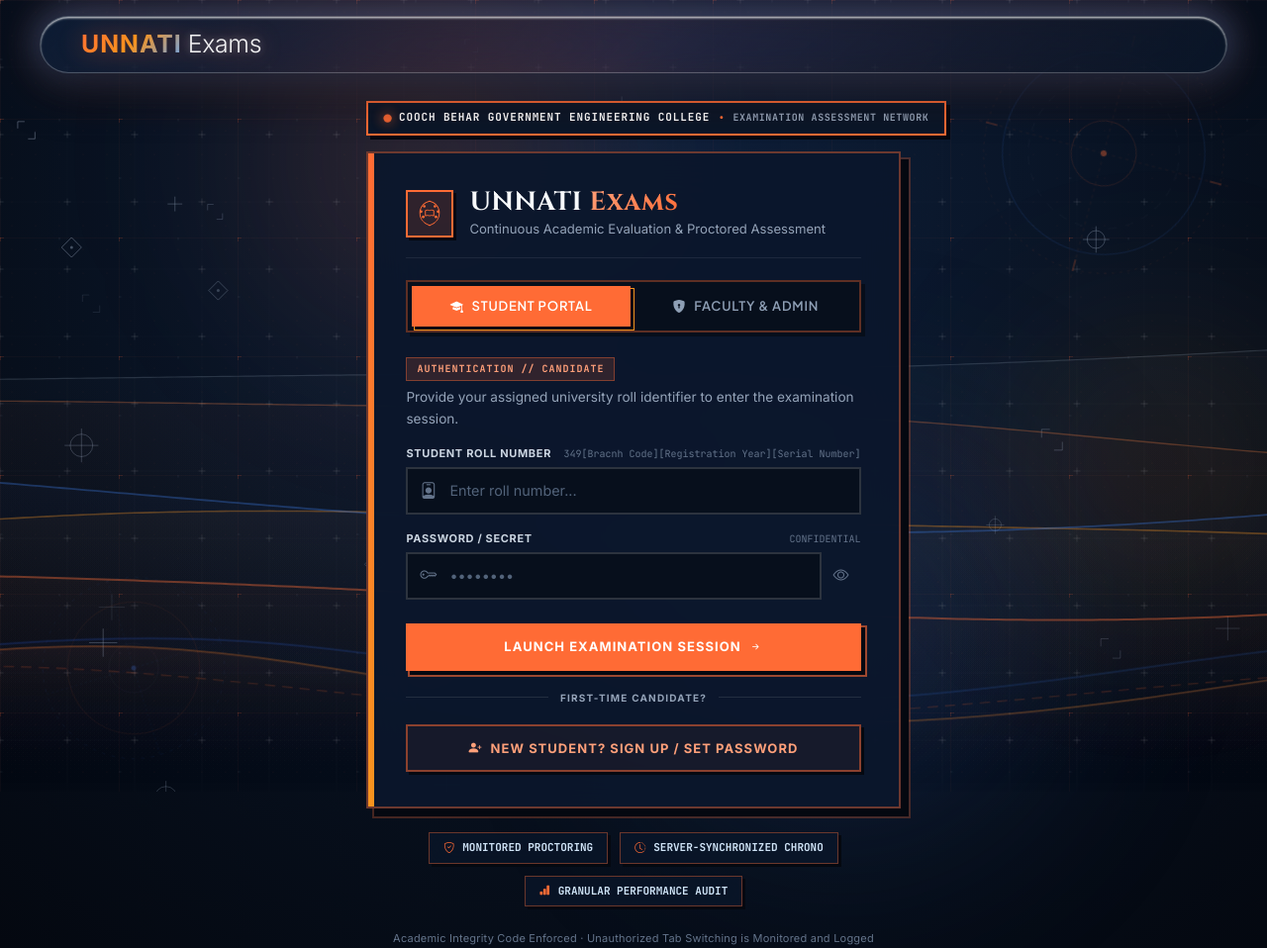
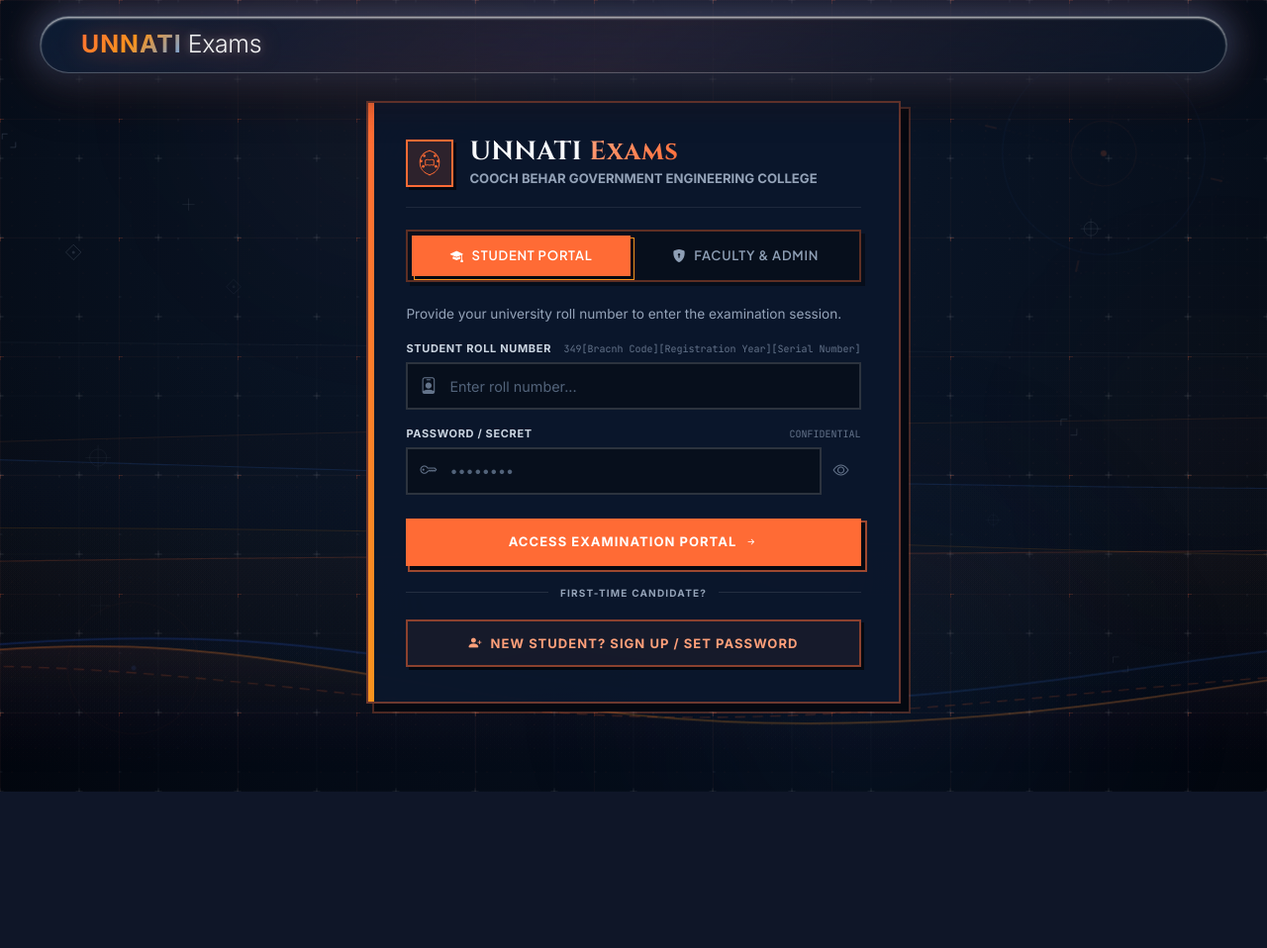
Before and after one commit to ganguly71/UNNATI_Exams, a Flask app: page / in a window 1280 px wide. Shown: the whole page at 99% size. After the commit the page ends 800 px from the top, so only its background shows below. Run offline with Flask 3, Linux system fonts and the light colour scheme; some libraries are stand-ins or nearby versions.

Commit message:
Refine background design: non-interactive subtle formal backdrop

```diff
--- a/static/css/style.css
+++ b/static/css/style.css
@@ -393,7 +393,7 @@ a.logout-btn:hover,
   position: relative;
   min-height: 100vh;
   width: 100%;
-  background: radial-gradient(circle at 50% 20%, #0E203C 0%, #070F1C 65%, #040810 100%);
+  background: radial-gradient(circle at 50% 20%, #0B192E 0%, #070F1C 65%, #040810 100%);
   display: flex;
   flex-direction: column;
   overflow-x: hidden;
@@ -420,32 +420,32 @@ a.logout-btn:hover,
   position: fixed;
   border-radius: 50%;
   pointer-events: none;
-  filter: blur(90px);
+  filter: blur(100px);
   z-index: 1;
 }
 
 .orb-orange-top {
-  top: -80px;
+  top: -100px;
   left: 15%;
+  width: 400px;
+  height: 400px;
+  background: radial-gradient(circle, rgba(255, 107, 53, 0.08) 0%, transparent 70%);
+}
+
+.orb-navy-bottom {
+  bottom: -140px;
+  right: 12%;
   width: 480px;
   height: 480px;
-  background: radial-gradient(circle, rgba(255, 107, 53, 0.22) 0%, transparent 70%);
-}
-
-.orb-navy-bottom {
-  bottom: -120px;
-  right: 12%;
-  width: 550px;
-  height: 550px;
-  background: radial-gradient(circle, rgba(42, 82, 152, 0.35) 0%, transparent 70%);
+  background: radial-gradient(circle, rgba(42, 82, 152, 0.14) 0%, transparent 70%);
 }
 
 .orb-orange-right {
   top: 35%;
-  right: -80px;
-  width: 380px;
-  height: 380px;
-  background: radial-gradient(circle, rgba(247, 147, 30, 0.16) 0%, transparent 70%);
+  right: -100px;
+  width: 300px;
+  height: 300px;
+  background: radial-gradient(circle, rgba(247, 147, 30, 0.06) 0%, transparent 70%);
 }
 
 .ambient-grid-overlay {
@@ -492,8 +492,8 @@ a.logout-btn:hover,
   right: 35px;
   width: 260px;
   height: 260px;
-  opacity: 0.55;
-  animation: rotateReticle 160s linear infinite;
+  opacity: 0.22;
+  animation: rotateReticle 180s linear infinite;
 }
 
 .reticle-bottom-left {
@@ -501,8 +501,8 @@ a.logout-btn:hover,
   left: 35px;
   width: 200px;
   height: 200px;
-  opacity: 0.45;
-  animation: rotateReticleReverse 140s linear infinite;
+  opacity: 0.18;
+  animation: rotateReticleReverse 160s linear infinite;
 }
 
 @keyframes rotateReticle {
--- a/static/js/live_wallpaper.js
+++ b/static/js/live_wallpaper.js
@@ -16,7 +16,7 @@
     let animId = null;
     let time = 0;
 
-    // Interactive pointer state
+    // Non-interactive pointer state
     const pointer = {
         x: -9999,
         y: -9999,
@@ -27,63 +27,63 @@
         intensity: 0
     };
 
-    // Interactive click shockwaves / ripples
+    // Interactive click shockwaves / ripples (Disabled)
     const ripples = [];
 
     // Technical Grid Configuration
-    const GRID_SPACING = 68;
+    const GRID_SPACING = 80;
     const gridPoints = [];
 
-    // Formal Harmonic Wave Layers
+    // Formal Harmonic Wave Layers (Tone down opacity & amplitude for subtle, elegant background)
     const waveLayers = [
         {
             baseYRatio: 0.72,
-            amplitude: 45,
-            frequency: 0.0018,
-            speed: 0.016,
-            color: 'rgba(255, 107, 53, 0.42)',
-            fillGrad: ['rgba(255, 107, 53, 0.06)', 'transparent'],
-            lineWidth: 2.0,
+            amplitude: 22,
+            frequency: 0.0012,
+            speed: 0.008,
+            color: 'rgba(255, 107, 53, 0.16)',
+            fillGrad: ['rgba(255, 107, 53, 0.025)', 'transparent'],
+            lineWidth: 1.2,
             phaseOffset: 0
         },
         {
             baseYRatio: 0.68,
-            amplitude: 38,
-            frequency: 0.0022,
-            speed: -0.012,
-            color: 'rgba(247, 147, 30, 0.35)',
-            fillGrad: ['rgba(247, 147, 30, 0.04)', 'transparent'],
-            lineWidth: 1.6,
+            amplitude: 18,
+            frequency: 0.0015,
+            speed: -0.006,
+            color: 'rgba(247, 147, 30, 0.12)',
+            fillGrad: ['rgba(247, 147, 30, 0.015)', 'transparent'],
+            lineWidth: 1.0,
             phaseOffset: 1.8
         },
         {
             baseYRatio: 0.60,
-            amplitude: 52,
-            frequency: 0.0014,
-            speed: 0.009,
-            color: 'rgba(59, 130, 246, 0.32)',
-            fillGrad: ['rgba(59, 130, 246, 0.05)', 'transparent'],
-            lineWidth: 1.8,
+            amplitude: 25,
+            frequency: 0.0010,
+            speed: 0.005,
+            color: 'rgba(59, 130, 246, 0.14)',
+            fillGrad: ['rgba(59, 130, 246, 0.02)', 'transparent'],
+            lineWidth: 1.1,
             phaseOffset: 3.4
         },
         {
             baseYRatio: 0.54,
-            amplitude: 32,
-            frequency: 0.0026,
-            speed: -0.018,
-            color: 'rgba(255, 128, 66, 0.28)',
-            fillGrad: ['rgba(255, 107, 53, 0.03)', 'transparent'],
-            lineWidth: 1.4,
+            amplitude: 16,
+            frequency: 0.0018,
+            speed: -0.008,
+            color: 'rgba(255, 128, 66, 0.10)',
+            fillGrad: ['rgba(255, 107, 53, 0.01)', 'transparent'],
+            lineWidth: 0.9,
             phaseOffset: 5.1
         },
         {
             baseYRatio: 0.45,
-            amplitude: 26,
-            frequency: 0.0019,
-            speed: 0.014,
-            color: 'rgba(148, 163, 184, 0.22)',
-            fillGrad: ['rgba(148, 163, 184, 0.03)', 'transparent'],
-            lineWidth: 1.2,
+            amplitude: 14,
+            frequency: 0.0012,
+            speed: 0.006,
+            color: 'rgba(148, 163, 184, 0.08)',
+            fillGrad: ['rgba(148, 163, 184, 0.01)', 'transparent'],
+            lineWidth: 0.8,
             phaseOffset: 2.2
         }
     ];
@@ -93,18 +93,18 @@
 
     function initDatumMarkers() {
         datumMarkers.length = 0;
-        const count = Math.floor((width * height) / 45000);
+        const count = Math.floor((width * height) / 75000);
         for (let i = 0; i < count; i++) {
             datumMarkers.push({
                 x: Math.random() * width,
                 y: Math.random() * height,
                 type: Math.floor(Math.random() * 4), // 0: crosshair, 1: corner brackets, 2: circle reticle, 3: diamond
-                size: 6 + Math.random() * 6,
-                baseAlpha: 0.15 + Math.random() * 0.25,
-                alpha: 0.2,
+                size: 5 + Math.random() * 4,
+                baseAlpha: 0.06 + Math.random() * 0.08,
+                alpha: 0.08,
                 pulseOffset: Math.random() * Math.PI * 2,
-                driftVx: (Math.random() - 0.5) * 0.15,
-                driftVy: (Math.random() - 0.5) * 0.15
+                driftVx: (Math.random() - 0.5) * 0.05,
+                driftVy: (Math.random() - 0.5) * 0.05
             });
         }
     }
@@ -140,66 +140,7 @@
         initDatumMarkers();
     }
 
-    // Pointer Event Listeners with SVG Parallax
-    const svgWavesLayer = document.querySelector('.formal-svg-waves-layer');
-    const reticleTR = document.querySelector('.reticle-top-right');
-    const reticleBL = document.querySelector('.reticle-bottom-left');
-
-    window.addEventListener('mousemove', (e) => {
-        pointer.targetX = e.clientX;
-        pointer.targetY = e.clientY;
-        pointer.active = true;
-
-        // Subtly parallax shift SVG wave ribbons and reticles
-        if (svgWavesLayer) {
-            const normX = ((e.clientX / (width || window.innerWidth)) - 0.5) * 24;
-            const normY = ((e.clientY / (height || window.innerHeight)) - 0.5) * 10;
-            svgWavesLayer.style.transform = `translate3d(${normX}px, ${normY}px, 0)`;
-        }
-
-        if (reticleTR) {
-            const shiftX = ((e.clientX / (width || window.innerWidth)) - 0.5) * -16;
-            const shiftY = ((e.clientY / (height || window.innerHeight)) - 0.5) * -16;
-            reticleTR.style.transform = `translate3d(${shiftX}px, ${shiftY}px, 0)`;
-        }
-
-        if (reticleBL) {
-            const shiftX = ((e.clientX / (width || window.innerWidth)) - 0.5) * 14;
-            const shiftY = ((e.clientY / (height || window.innerHeight)) - 0.5) * 14;
-            reticleBL.style.transform = `translate3d(${shiftX}px, ${shiftY}px, 0)`;
-        }
-    }, { passive: true });
-
-    window.addEventListener('mouseleave', () => {
-        pointer.active = false;
-        pointer.targetX = -9999;
-        pointer.targetY = -9999;
-    });
-
-    window.addEventListener('touchmove', (e) => {
-        if (e.touches.length > 0) {
-            pointer.targetX = e.touches[0].clientX;
-            pointer.targetY = e.touches[0].clientY;
-            pointer.active = true;
-        }
-    }, { passive: true });
-
-    window.addEventListener('touchend', () => {
-        pointer.active = false;
-    });
-
-    // Click Shockwave
-    window.addEventListener('click', (e) => {
-        ripples.push({
-            x: e.clientX,
-            y: e.clientY,
-            radius: 8,
-            maxRadius: Math.max(width, height) * 0.75,
-            speed: 8,
-            strength: 32,
-            alpha: 0.7
-        });
-    });
+    // Pointer / mouse interactive listeners removed for a clean, non-interactive formal backdrop.
 
     // Draw Formal Technical Grid
     // Draw Formal Technical Grid
--- a/templates/index.html
+++ b/templates/index.html
@@ -1,14 +1,6 @@
 {% extends "base.html" %}
 {% block content %}
 <div class="portal-stage-container">
-
-        <!-- Institutional Identification Header -->
-        <div class="portal-header-badge mb-3 text-center">
-            <span class="portal-live-dot"></span>
-            <span class="portal-inst-name">COOCH BEHAR GOVERNMENT ENGINEERING COLLEGE</span>
-            <span class="portal-badge-sep">•</span>
-            <span class="portal-node-name">EXAMINATION ASSESSMENT NETWORK</span>
-        </div>
 
         <!-- Main Centerpiece Glass Console -->
         <div class="portal-glass-card">
@@ -38,7 +30,7 @@
                         UNNATI <span class="title-orange">Exams</span>
                     </h1>
                     <p class="portal-motto">
-                        Continuous Academic Evaluation &amp; Proctored Assessment
+                        <strong>COOCH BEHAR GOVERNMENT ENGINEERING COLLEGE</strong>
                     </p>
                 </div>
             </div>
@@ -59,9 +51,8 @@
             <!-- Student Authentication Pane -->
             <div class="portal-pane active" id="pane-student">
                 <div class="pane-meta mb-3">
-                    <span class="pane-badge badge-orange">AUTHENTICATION // CANDIDATE</span>
-                    <p class="pane-instruction">Provide your assigned university roll identifier to enter the
-                        examination session.</p>
+
+                    <p class="pane-instruction">Provide your university roll number to enter the examination session.</p>
                 </div>
 
                 <!-- In-Pane Alert Banner for Student Login Errors -->
@@ -100,7 +91,7 @@
                     </div>
 
                     <button type="submit" id="btn-student-login-submit" class="portal-btn btn-orange w-100">
-                        <span>LAUNCH EXAMINATION SESSION</span>
+                        <span>ACCESS EXAMINATION PORTAL</span>
                         <i class="bi bi-arrow-right-short ms-2"></i>
                     </button>
                 </form>
@@ -119,9 +110,7 @@
             <!-- Faculty & Admin Authentication Pane -->
             <div class="portal-pane" id="pane-faculty">
                 <div class="pane-meta mb-3">
-                    <span class="pane-badge badge-navy">AUTHENTICATION // ADMINISTRATIVE</span>
-                    <p class="pane-instruction">Restricted access for authorized departmental evaluators and
-                        invigilators.</p>
+                    <p class="pane-instruction">Restricted access for authorized departmental administrators only.</p>
                 </div>
 
                 <form action="{{ url_for('main.login_faculty') }}" method="POST">
@@ -154,7 +143,7 @@
                     </div>
 
                     <button type="submit" class="portal-btn btn-navy w-100">
-                        <span>ENTER FACULTY DIRECTORATE</span>
+                        <span>ACCESS ADMINISTRATIVE CONTROLS</span>
                         <i class="bi bi-arrow-right-short ms-2"></i>
                     </button>
                 </form>
@@ -162,26 +151,6 @@
 
         </div>
 
-        <!-- Floating Quick Specs & Security Badges (Below Console) -->
-        <div class="portal-chips-row mt-4">
-            <div class="portal-chip">
-                <i class="bi bi-shield-check text-orange me-2"></i>
-                <span>Monitored Proctoring</span>
-            </div>
-            <div class="portal-chip">
-                <i class="bi bi-clock-history text-orange me-2"></i>
-                <span>Server-Synchronized Chrono</span>
-            </div>
-            <div class="portal-chip">
-                <i class="bi bi-bar-chart-fill text-orange me-2"></i>
-                <span>Granular Performance Audit</span>
-            </div>
-        </div>
-
-        <!-- Footer Notice -->
-        <div class="portal-footer-advisory mt-4 text-center">
-            <span>Academic Integrity Code Enforced · Unauthorized Tab Switching is Monitored and Logged</span>
-        </div>
 
     </div>
 
```
